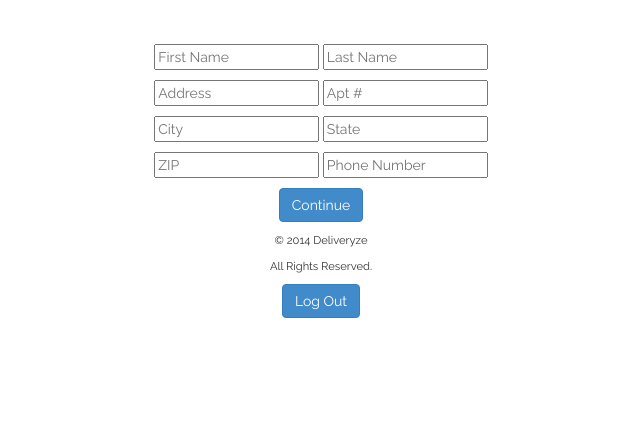
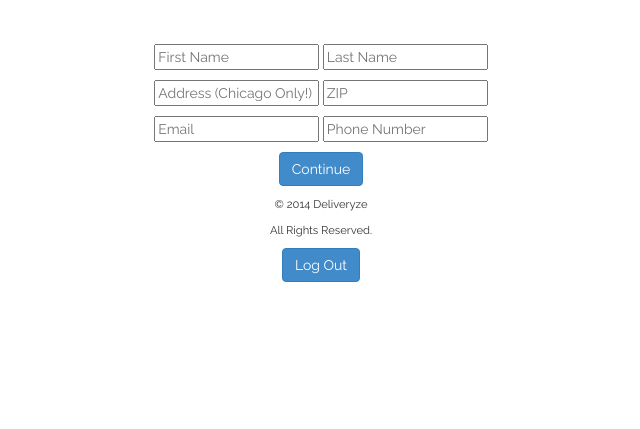
Before and after one commit to epolner/deliveryze, a Django app: page /signup in a window 1280 px wide. Shown: the part 371-800 px from the top of the page, without its empty margins (319-959 px from the left). Run offline with Django 3.2, Linux system fonts and the light colour scheme; some libraries are stand-ins or nearby versions.

Commit message:
Fixed signup form

```diff
--- a/delivapp/templates/signup.html
+++ b/delivapp/templates/signup.html
@@ -6,15 +6,11 @@
 			<input type="lastname" class="span3" placeholder="Last Name">
 		</p>
 		<p>
-			<input type="address" class="span3" placeholder="Address">
-		   <input type="apartmentNumber" class="span1" placeholder="Apt #">
+			<input type="address" class="span3" placeholder="Address (Chicago Only!)">
+		    <input type="zipcode" class="span3" placeholder="ZIP">
 	    </p>
-		<p>
-			<input type="city" class="span3" placeholder="City">
 
-			<input type="state" class="span3" placeholder="State">
-		</p>
-		<p> <input type="zipcode" class="span3" placeholder="ZIP">
+		<p> <input type="email" class="span3" placeholder="Email">
 			<input type="phoneNumber"class="span3" placeholder="Phone Number"></p>
 
 		<button class="btn btn-large btn-primary" type="submit">Continue</button></p>
```
